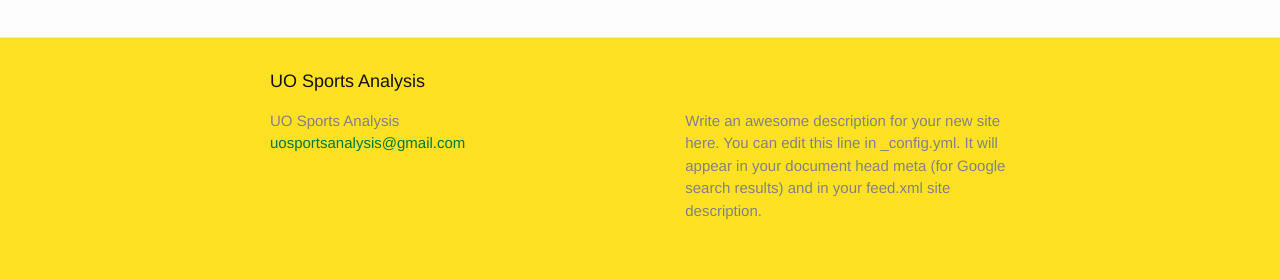
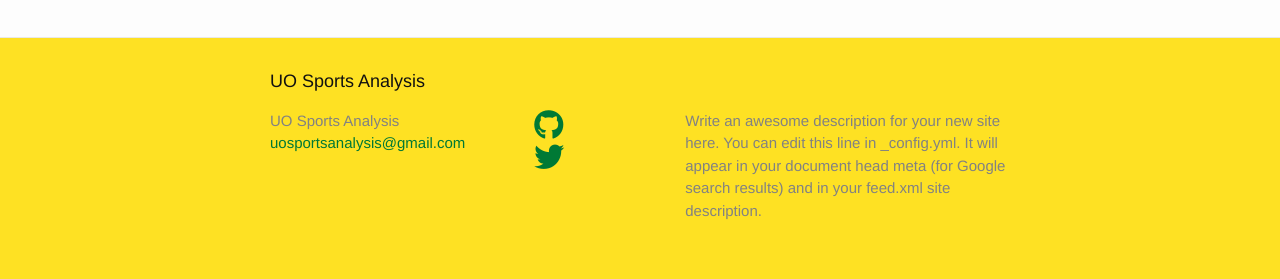
Before and after one commit to uosportsanalysis/uosportsanalysis.github.io, a Jekyll site: the page built from index.html, in a window 1280 px wide. Shown: the part 2085-2364 px from the top of the page. Built offline with Jekyll 4.4.1, drawn with Linux system fonts in a browser that asks for light colours; nearby versions of some CDN libraries.

Commit message:
detach footer social links from config social info to accomodate jekyll-seo-tag

```diff
--- a/_config.yml
+++ b/_config.yml
@@ -15,9 +15,7 @@ description: > # this means to ignore newlines until "baseurl:"
 baseurl: "" # the subpath of your site, e.g. /blog
 url: "http://uosportsanalysis.github.io" # the base hostname & protocol for your site
 twitter:
-  username: jackwchristy
-github:
-  username:  j-christy
+  username:  jackwchristy
 
 # Build settings
 markdown: kramdown
--- a/_includes/footer.html
+++ b/_includes/footer.html
@@ -14,17 +14,15 @@
 
       <div class="footer-col footer-col-2">
         <ul class="social-media-list">
-          {% if site.github_username %}
+
           <li>
-            <a href="https://github.com/{{ site.github: username }}"><i class="fa fa-github fa-2x" aria-hidden="true"></i></a>
+            <a href="https://github.com/j-christy"><i class="fa fa-github fa-2x" aria-hidden="true"></i></a>
           </li>
-          {% endif %}
 
-          {% if site.twitter_username %}
           <li>
-            <a href="https://twitter.com/{{ site.twitter: username }}"><i class="fa fa-twitter fa-2x" aria-hidden="true"></i></a>
+            <a href="https://twitter.com/jackwchristy"><i class="fa fa-twitter fa-2x" aria-hidden="true"></i></a>
           </li>
-          {% endif %}
+
         </ul>
       </div>
 
```
